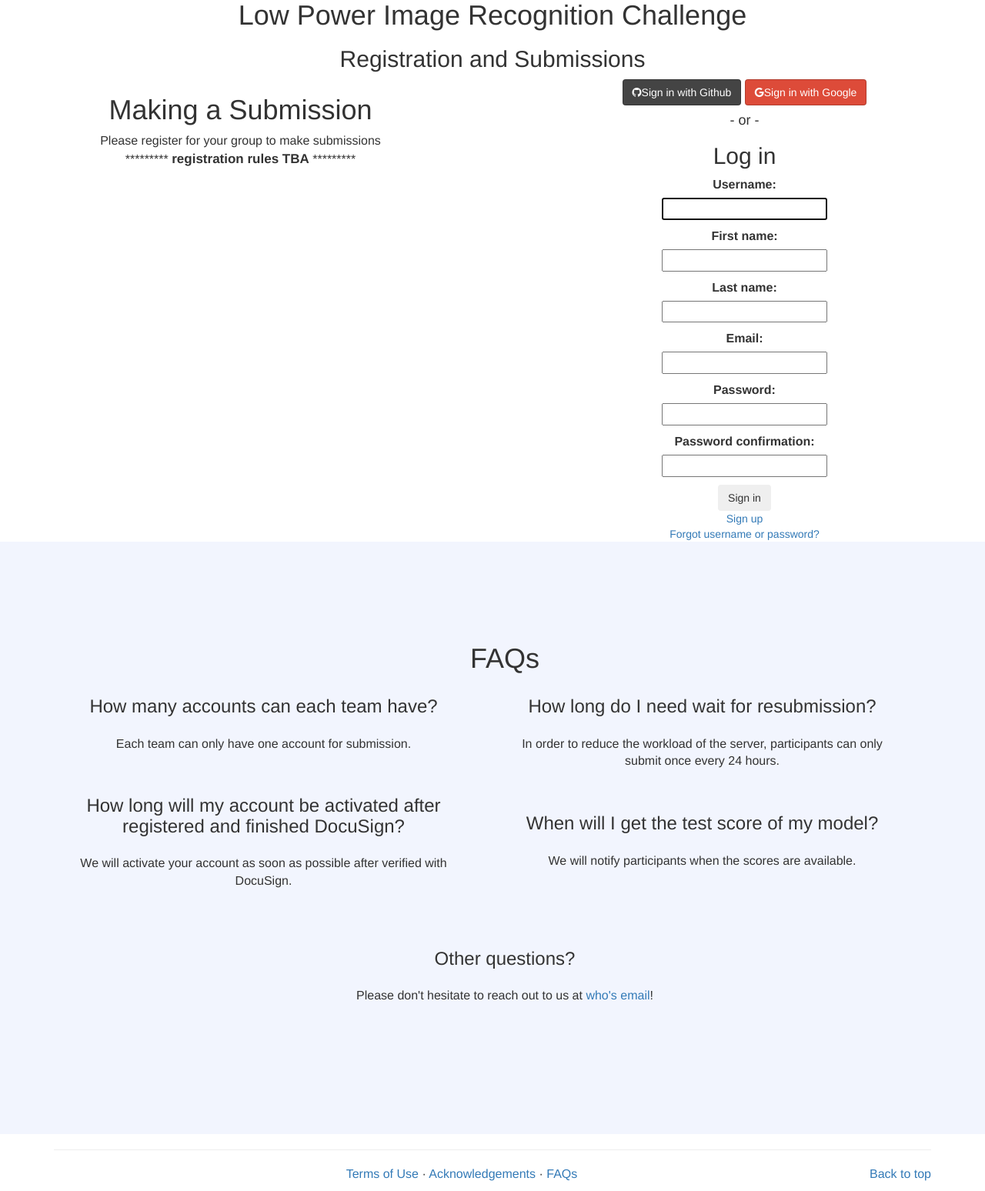
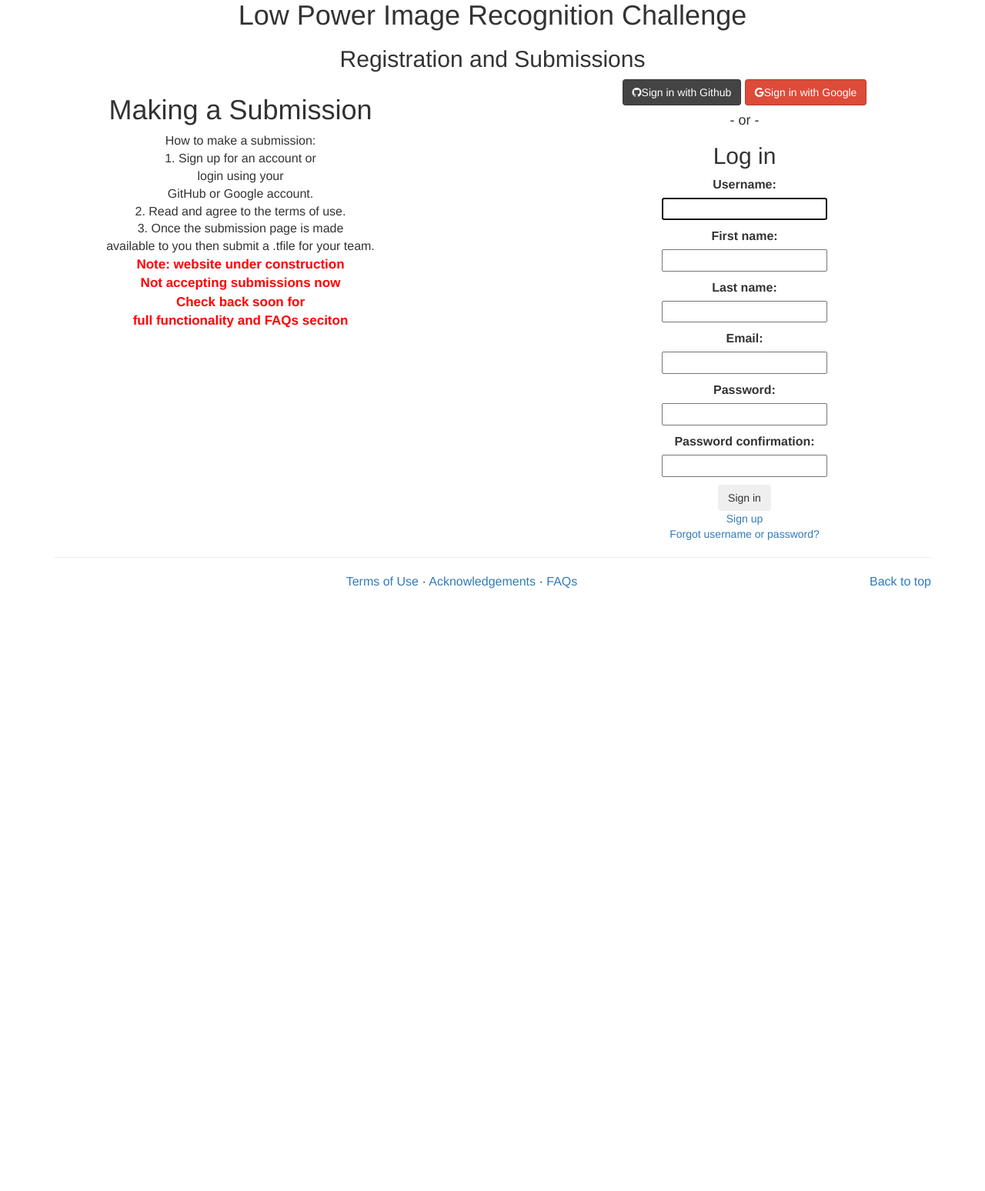
Before and after one commit to matthew-ardi/LPIRC_2018_Track1_Submission, a Django app: template app/templates/app/index.html in a window 1280 px wide. Shown: the part 340-1888 px from the top of the page at 77% size. After the commit the page ends 1105 px from the top, so only its background shows below. Run offline with Django 3.2, Linux system fonts and the light colour scheme; the template is opened without the code that fills it: values that come from a table or form of the project are taken from there, others are empty; some libraries are stand-ins or nearby versions.

Commit message:
added note about website being under construction

```diff
--- a/app/templates/app/index.html
+++ b/app/templates/app/index.html
@@ -38,8 +38,21 @@
                 {% endif %}
             {% else %}
                 <h1>Making a Submission</h1>
-                <p>Please register for your group to make submissions
-                    <br>********* <b>registration rules TBA</b> *********</p>
+                <p>
+                    How to make a submission: <br>
+                    1. Sign up for an account or <br>
+                    login using your <br>
+                    GitHub or Google account. <br>
+                    2. Read and agree to the terms of use. <br>
+                    3. Once the submission page is made <br>
+                    available to you then submit a .tfile for your team. <br>
+                    <b style="color:red"> Note: website under construction <br>
+                        Not accepting submissions now <br>
+                        Check back soon for <br>
+                        full functionality and FAQs seciton <br>
+                    </b>
+
+                </p>
             {% endif %}
             </div>
         </div>
@@ -96,95 +109,95 @@
 </div>
 {% block footer %}
 
-<style type="text/css">.FAQ {
-  padding: 8em 0;
-  background-color: #F2F5FE;
-  padding-left: 2.5%; }
-  @media (max-width: 768px) {
-    .FAQ {
-      padding: 2em 0; } }
-  .FAQ__itemHeader {
-    margin-bottom: 1em; }
-  .FAQ .centered-faq-big {
-    text-align: left; }
-  .FAQ button {
-    width: 100%; }
-  .FAQ .BottomItem {
-    padding-left: 2.5%; }
-  .FAQ_list {
-    display: -webkit-box;
-    display: -ms-flexbox;
-    display: flex;
-    -webkit-box-orient: vertical;
-    -webkit-box-direction: normal;
-    -ms-flex-direction: column;
-    flex-direction: column;
-    -webkit-box-pack: center;
-    -ms-flex-pack: center;
-    justify-content: center; }
-    .FAQ_list_column {
-      -webkit-box-flex: 1;
-      -ms-flex: 1;
-      flex: 1;
-      max-width: 90%; }
-    @media (min-width: 768px) {
-      .FAQ_list_column {
-        -webkit-box-flex: 1;
-        -ms-flex: 1;
-        flex: 1;
-        max-width: 96%;
-        padding-right: 5%; } }
-  @media (min-width: 768px) {
-    .FAQ_list {
-      display: -webkit-box;
-      display: -ms-flexbox;
-      display: flex;
-      -webkit-box-orient: horizontal;
-      -webkit-box-direction: normal;
-      -ms-flex-direction: row;
-      flex-direction: row;
-      -webkit-box-pack: justify;
-      -ms-flex-pack: justify;
-      justify-content: space-between; }
-    .FAQ .centered-faq-big {
-      text-align: center; } }
+<!--<style type="text/css">.FAQ {-->
+  <!--padding: 8em 0;-->
+  <!--background-color: #F2F5FE;-->
+  <!--padding-left: 2.5%; }-->
+  <!--@media (max-width: 768px) {-->
+    <!--.FAQ {-->
+      <!--padding: 2em 0; } }-->
+  <!--.FAQ__itemHeader {-->
+    <!--margin-bottom: 1em; }-->
+  <!--.FAQ .centered-faq-big {-->
+    <!--text-align: left; }-->
+  <!--.FAQ button {-->
+    <!--width: 100%; }-->
+  <!--.FAQ .BottomItem {-->
+    <!--padding-left: 2.5%; }-->
+  <!--.FAQ_list {-->
+    <!--display: -webkit-box;-->
+    <!--display: -ms-flexbox;-->
+    <!--display: flex;-->
+    <!-- -webkit-box-orient: vertical;-->
+    <!-- -webkit-box-direction: normal;-->
+    <!-- -ms-flex-direction: column;-->
+    <!--flex-direction: column;-->
+    <!-- -webkit-box-pack: center;-->
+    <!-- -ms-flex-pack: center;-->
+    <!--justify-content: center; }-->
+    <!--.FAQ_list_column {-->
+      <!-- -webkit-box-flex: 1;-->
+      <!-- -ms-flex: 1;-->
+      <!--flex: 1;-->
+      <!--max-width: 90%; }-->
+    <!--@media (min-width: 768px) {-->
+      <!--.FAQ_list_column {-->
+        <!-- -webkit-box-flex: 1;-->
+        <!-- -ms-flex: 1;-->
+        <!--flex: 1;-->
+        <!--max-width: 96%;-->
+        <!--padding-right: 5%; } }-->
+  <!--@media (min-width: 768px) {-->
+    <!--.FAQ_list {-->
+      <!--display: -webkit-box;-->
+      <!--display: -ms-flexbox;-->
+      <!--display: flex;-->
+      <!-- -webkit-box-orient: horizontal;-->
+      <!-- -webkit-box-direction: normal;-->
+      <!-- -ms-flex-direction: row;-->
+      <!--flex-direction: row;-->
+      <!-- -webkit-box-pack: justify;-->
+      <!-- -ms-flex-pack: justify;-->
+      <!--justify-content: space-between; }-->
+    <!--.FAQ .centered-faq-big {-->
+      <!--text-align: center; } }-->
 
-.FAQItem {
-  margin-bottom: 4em;
-  padding-left: 0px !important; }
-</style>
-<div class="FAQ">
-    <div class="container">
-        <h1>FAQs</h1>
-        <div class="spacer"></div>
-        <div class="FAQ_list">
-            <div class="FAQ_list_column">
-                <div class="FAQItem">
-                    <h3 class="FAQ__itemHeader">How many accounts can each team have?</h3>
-                    <p class="">Each team can only have one account for submission.</p>
-                </div>
-                <div class="FAQItem">
-                    <h3 class="FAQ__itemHeader">How long will my account be activated after registered and finished DocuSign?</h3>
-                    <p class="">We will activate your account as soon as possible after verified with DocuSign.</p>
-                </div>
-            </div>
-            <div class="FAQ_list_column">
-            <div class="FAQItem">
-                <h3 class="FAQ__itemHeader">How long do I need wait for resubmission?</h3>
-                <p class="">In order to reduce the workload of the server, participants can only submit once every 24 hours.</p>
-            </div>
-            <div class="FAQItem">
-                <h3 class="FAQ__itemHeader">When will I get the test score of my model?</h3>
-                <p class="">We will notify participants when the scores are available. </p>
-            </div>
-            </div>
-        </div>
-        <div class="FAQItem BottomItem">
-            <h3 class="FAQ__itemHeader centered-faq-big">Other questions?</h3>
-            <p class=" centered-faq-big">Please don't hesitate to reach out to us at <a href="who's email">who's email</a>!</p>
-        </div>
-    </div>
-</div>
+<!--.FAQItem {-->
+  <!--margin-bottom: 4em;-->
+  <!--padding-left: 0px !important; }-->
+<!--</style>-->
+<!--<div class="FAQ">-->
+    <!--<div class="container">-->
+        <!--<h1>FAQs</h1>-->
+        <!--<div class="spacer"></div>-->
+        <!--<div class="FAQ_list">-->
+            <!--<div class="FAQ_list_column">-->
+                <!--<div class="FAQItem">-->
+                    <!--<h3 class="FAQ__itemHeader">How many accounts can each team have?</h3>-->
+                    <!--<p class="">Each team can only have one account for submission.</p>-->
+                <!--</div>-->
+                <!--<div class="FAQItem">-->
+                    <!--<h3 class="FAQ__itemHeader">How long will my account be activated after registered and finished DocuSign?</h3>-->
+                    <!--<p class="">We will activate your account as soon as possible after verified with DocuSign.</p>-->
+                <!--</div>-->
+            <!--</div>-->
+            <!--<div class="FAQ_list_column">-->
+            <!--<div class="FAQItem">-->
+                <!--<h3 class="FAQ__itemHeader">How long do I need wait for resubmission?</h3>-->
+                <!--<p class="">In order to reduce the workload of the server, participants can only submit once every 24 hours.</p>-->
+            <!--</div>-->
+            <!--<div class="FAQItem">-->
+                <!--<h3 class="FAQ__itemHeader">When will I get the test score of my model?</h3>-->
+                <!--<p class="">We will notify participants when the scores are available. </p>-->
+            <!--</div>-->
+            <!--</div>-->
+        <!--</div>-->
+        <!--<div class="FAQItem BottomItem">-->
+            <!--<h3 class="FAQ__itemHeader centered-faq-big">Other questions?</h3>-->
+            <!--<p class=" centered-faq-big">Please don't hesitate to reach out to us at <a href="who's email">who's email</a>!</p>-->
+        <!--</div>-->
+    <!--</div>-->
+<!--</div>-->
 
 
 <div class="container">
```
